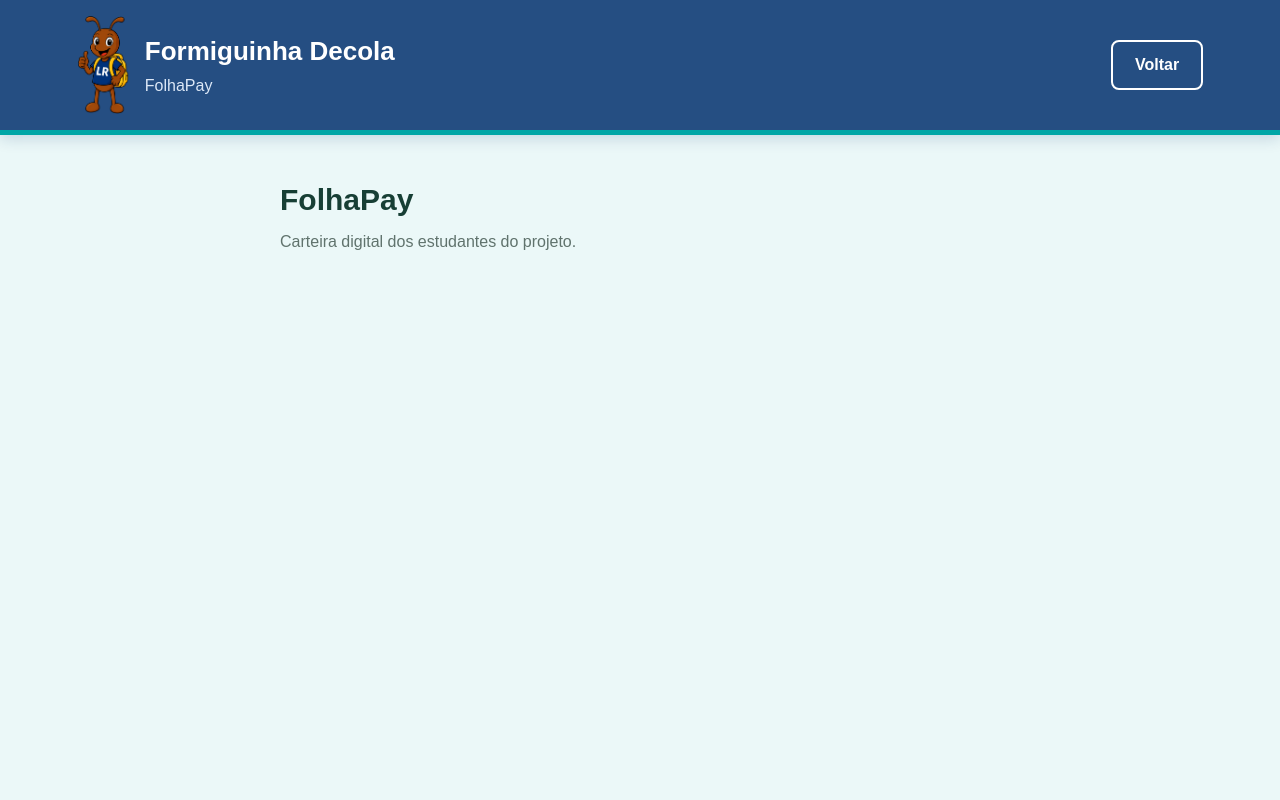
After one commit to analauratomazsantos-sys/formiguinha-decola, a Node server app: page /folhapay in a window 1280 px wide. The commit adds this page. Run offline with Node 20, Linux system fonts and the light colour scheme.

Commit message:
Atualiza identidade visual e adiciona FolhaPay e Ocorrencias

```diff
--- a/api/controllers/indexControllers.js
+++ b/api/controllers/indexControllers.js
@@ -34,6 +34,14 @@ function exibirExtrato(req, res) {
     });
 }
 
+function exibirFolhaPay(req, res) {
+    res.render("folhapay");
+}
+
+function exibirOcorrencias(req, res) {
+    res.render("ocorrencias");
+}
+
 module.exports = {
     exibirLogin,
     exibirPainel,
@@ -41,5 +49,7 @@ module.exports = {
     exibirListaEstudantes,
     exibirLancamentoLRCash,
     exibirSaldo,
-    exibirExtrato
+    exibirExtrato,
+    exibirFolhaPay,
+    exibirOcorrencias
 };
--- a/api/routes/indexRoutes.js
+++ b/api/routes/indexRoutes.js
@@ -10,5 +10,7 @@ router.get("/estudantes", indexControllers.exibirListaEstudantes);
 router.get("/lrcash", indexControllers.exibirLancamentoLRCash);
 router.get("/saldo", indexControllers.exibirSaldo);
 router.get("/extrato", indexControllers.exibirExtrato);
+router.get("/folhapay", indexControllers.exibirFolhaPay);
+router.get("/ocorrencias", indexControllers.exibirOcorrencias);
 
 module.exports = router;
--- a/api/views/cadastro-estudante.ejs
+++ b/api/views/cadastro-estudante.ejs
@@ -6,10 +6,10 @@
     <title>Cadastrar estudante | Formiguinha Decola</title>
     <link rel="stylesheet" href="/css/estilos.css">
 </head>
-<body class="pagina-formulario">
+<body class="pagina-formulario pagina-cadastro">
     <header class="topo-painel">
         <div class="marca-painel">
-            <span class="icone-formiga">🐜</span>
+            <img src="/images/mascote-formiguinha.png" alt="Mascote Formiguinha" class="icone-formiga">
             <div>
                 <h1>Banco Formigueiro</h1>
                 <p>Projeto Formiguinha Decola</p>
--- a/api/views/extrato-estudante.ejs
+++ b/api/views/extrato-estudante.ejs
@@ -6,10 +6,10 @@
     <title>Extrato do estudante | Formiguinha Decola</title>
     <link rel="stylesheet" href="/css/estilos.css">
 </head>
-<body class="pagina-lista">
+<body class="pagina-lista pagina-extrato">
     <header class="topo-painel">
         <div class="marca-painel">
-            <span class="icone-formiga">🐜</span>
+            <img src="/images/mascote-formiguinha.png" alt="Mascote Formiguinha" class="icone-formiga">
             <div>
                 <h1>Banco Formigueiro</h1>
                 <p>Projeto Formiguinha Decola</p>
--- /dev/null
+++ b/api/views/folhapay.ejs
@@ -0,0 +1,35 @@
+<!DOCTYPE html>
+<html lang="pt-BR">
+<head>
+    <meta charset="UTF-8">
+    <meta name="viewport" content="width=device-width, initial-scale=1.0">
+    <title>FolhaPay | Formiguinha Decola</title>
+    <link rel="stylesheet" href="/css/estilos.css">
+</head>
+
+<body class="pagina-formulario pagina-folhapay">
+
+    <header class="topo-painel">
+        <div class="marca-painel">
+            <img src="/images/mascote-formiguinha.png"
+                 alt="Mascote Formiguinha"
+                 class="icone-formiga">
+
+            <div>
+                <h1>Formiguinha Decola</h1>
+                <p>FolhaPay</p>
+            </div>
+        </div>
+
+        <a class="botao-sair" href="/painel">Voltar</a>
+    </header>
+
+    <main class="conteudo-formulario">
+        <section class="cabecalho-formulario">
+            <h2>FolhaPay</h2>
+            <p>Carteira digital dos estudantes do projeto.</p>
+        </section>
+    </main>
+
+</body>
+</html>
--- a/api/views/lancamento-lrcash.ejs
+++ b/api/views/lancamento-lrcash.ejs
@@ -6,10 +6,10 @@
     <title>Lançar LRCash | Formiguinha Decola</title>
     <link rel="stylesheet" href="/css/estilos.css">
 </head>
-<body class="pagina-formulario">
+<body class="pagina-formulario pagina-banco-formigueiro">
     <header class="topo-painel">
         <div class="marca-painel">
-            <span class="icone-formiga">🐜</span>
+            <img src="/images/mascote-formiguinha.png" alt="Mascote Formiguinha" class="icone-formiga">
             <div>
                 <h1>Banco Formigueiro</h1>
                 <p>Projeto Formiguinha Decola</p>
--- a/api/views/lista-estudantes.ejs
+++ b/api/views/lista-estudantes.ejs
@@ -6,10 +6,10 @@
     <title>Lista de estudantes | Formiguinha Decola</title>
     <link rel="stylesheet" href="/css/estilos.css">
 </head>
-<body class="pagina-lista">
+<body class="pagina-lista pagina-estudantes">
     <header class="topo-painel">
         <div class="marca-painel">
-            <span class="icone-formiga">🐜</span>
+            <img src="/images/mascote-formiguinha.png" alt="Mascote Formiguinha" class="icone-formiga">
             <div>
                 <h1>Banco Formigueiro</h1>
                 <p>Projeto Formiguinha Decola</p>
--- a/api/views/saldo-estudante.ejs
+++ b/api/views/saldo-estudante.ejs
@@ -6,10 +6,10 @@
     <title>Saldo do estudante | Formiguinha Decola</title>
     <link rel="stylesheet" href="/css/estilos.css">
 </head>
-<body class="pagina-formulario">
+<body class="pagina-formulario pagina-saldo">
     <header class="topo-painel">
         <div class="marca-painel">
-            <span class="icone-formiga">🐜</span>
+            <img src="/images/mascote-formiguinha.png" alt="Mascote Formiguinha" class="icone-formiga">
             <div>
                 <h1>Banco Formigueiro</h1>
                 <p>Projeto Formiguinha Decola</p>
--- a/public/css/estilos.css
+++ b/public/css/estilos.css
@@ -27,6 +27,15 @@
     --sucesso: #267a3f;
     --erro: #b42318;
     --alerta: #b86a16;
+
+    --rosa-saldo: #c4515c;
+    --rosa-saldo-escuro: #a63e49;
+
+    --roxo-extrato: #7b61a8;
+    --roxo-extrato-escuro: #624d8c;
+
+    --turquesa-folhapay: #00a6a6;
+    --turquesa-folhapay-escuro: #008383;
 
     --raio-pequeno: 8px;
     --raio-medio: 14px;
@@ -208,9 +229,9 @@ button:focus-visible {
     display: flex;
     align-items: center;
     justify-content: space-between;
-    padding: 18px 6%;
-    background: var(--azul-lr);
-    border-bottom: 4px solid var(--amarelo-lrcash);
+    padding: 16px 6%;
+    background: rgba(3, 49, 110, 0.85);
+    border-bottom: 5px solid var(--amarelo-lrcash);
     box-shadow: 0 4px 14px rgba(3, 49, 110, 0.16);
 }
 
@@ -221,15 +242,9 @@ button:focus-visible {
 }
 
 .icone-formiga {
-    display: flex;
-    align-items: center;
-    justify-content: center;
     width: 54px;
-    height: 54px;
-    border-radius: 50%;
-    background: var(--amarelo-lrcash);
-    font-size: 27px;
-    box-shadow: 0 4px 12px rgba(0, 0, 0, 0.16);
+    height: auto;
+    object-fit: contain;
 }
 
 .marca-painel h1 {
@@ -758,3 +771,210 @@ button:focus-visible {
     color: #b42318;
     font-weight: 700;
 }
+
+.pagina-cadastro {
+    background: var(--verde-folha-claro);
+}
+
+.pagina-cadastro .topo-painel {
+    border-bottom-color: var(--verde-folha);
+}
+
+.pagina-estudantes {
+    background: var(--azul-lr-claro);
+}
+
+.pagina-estudantes .topo-painel {
+    border-bottom-color: var(--azul-lr);
+}
+
+.pagina-banco-formigueiro {
+    background: var(--amarelo-lrcash-claro);
+}
+
+.pagina-banco-formigueiro .topo-painel {
+    border-bottom-color: var(--amarelo-lrcash);
+}
+
+.pagina-saldo {
+    background: rgba(196, 81, 92, 0.08);
+}
+
+.pagina-saldo .topo-painel {
+    border-bottom-color: var(--rosa-saldo);
+}
+
+.pagina-extrato {
+    background: rgba(123, 97, 168, 0.08);
+}
+
+.pagina-extrato .topo-painel {
+    border-bottom-color: var(--roxo-extrato);
+}
+
+.pagina-folhapay {
+    background: rgba(0, 166, 166, 0.08);
+}
+
+.pagina-folhapay .topo-painel {
+    border-bottom-color: var(--turquesa-folhapay);
+}
+
+.pagina-ocorrencias {
+    background: rgba(146, 108, 81, 0.10);
+}
+
+.pagina-ocorrencias .topo-painel {
+    border-bottom-color: var(--marrom-tamandua);
+}
+
+/* ========================================
+   CORES DOS BOTÕES POR PÁGINA
+   ======================================== */
+
+/* ESTUDANTES - Azul */
+.pagina-estudantes .botao-novo,
+.pagina-estudantes .botao-tabela {
+    background: var(--azul-lr);
+    color: var(--branco);
+}
+
+.pagina-estudantes .botao-novo:hover,
+.pagina-estudantes .botao-tabela:hover {
+    background: var(--azul-lr-escuro);
+}
+
+
+/* CADASTRAR ESTUDANTE - Verde */
+.pagina-cadastro .botao-salvar {
+    background: var(--verde-folha);
+    color: var(--branco);
+}
+
+.pagina-cadastro .botao-salvar:hover {
+    background: var(--verde-folha-escuro);
+}
+
+
+/* BANCO FORMIGUEIRO - Amarelo */
+.pagina-banco-formigueiro .botao-salvar {
+    background: var(--amarelo-lrcash);
+    color: var(--azul-lr-escuro);
+}
+
+.pagina-banco-formigueiro .botao-salvar:hover {
+    background: #d9a600;
+}
+
+
+/* SALDO - Rosado/vermelho */
+.pagina-saldo .botao-salvar {
+    background: var(--rosa-saldo);
+    color: var(--branco);
+}
+
+.pagina-saldo .botao-salvar:hover {
+    background: var(--rosa-saldo-escuro);
+}
+
+
+/* EXTRATO - Roxo */
+.pagina-extrato .botao-salvar,
+.pagina-extrato .botao-tabela {
+    background: var(--roxo-extrato);
+    color: var(--branco);
+}
+
+.pagina-extrato .botao-salvar:hover,
+.pagina-extrato .botao-tabela:hover {
+    background: var(--roxo-extrato-escuro);
+}
+
+
+/* FOLHAPAY - Turquesa */
+.pagina-folhapay .botao-salvar {
+    background: var(--turquesa-folhapay);
+    color: var(--branco);
+}
+
+.pagina-folhapay .botao-salvar:hover {
+    background: var(--turquesa-folhapay-escuro);
+}
+
+
+/* OCORRÊNCIAS - Marrom/tamanduá */
+.pagina-ocorrencias .botao-salvar {
+    background: var(--marrom-tamandua);
+    color: var(--branco);
+}
+
+.pagina-ocorrencias .botao-salvar:hover {
+    background: var(--marrom-tamandua-escuro);
+}
+
+/* ========================================
+   CAMPOS DE FORMULÁRIO - IDENTIDADE VISUAL
+   ======================================== */
+
+.campo-formulario input,
+.campo-formulario select,
+.campo-formulario textarea {
+    border-color: var(--borda);
+    color: var(--texto);
+    background: var(--branco);
+}
+
+.campo-formulario input:focus,
+.campo-formulario select:focus,
+.campo-formulario textarea:focus {
+    border-color: var(--azul-lr);
+    box-shadow: 0 0 0 3px rgba(3, 49, 110, 0.15);
+}
+
+.pagina-cadastro .campo-formulario input:focus,
+.pagina-cadastro .campo-formulario select:focus,
+.pagina-cadastro .campo-formulario textarea:focus {
+    border-color: var(--verde-folha);
+    box-shadow: 0 0 0 3px rgba(122, 201, 67, 0.18);
+}
+
+.pagina-banco-formigueiro .campo-formulario input:focus,
+.pagina-banco-formigueiro .campo-formulario select:focus,
+.pagina-banco-formigueiro .campo-formulario textarea:focus {
+    border-color: var(--amarelo-lrcash);
+    box-shadow: 0 0 0 3px rgba(253, 196, 10, 0.20);
+}
+
+.pagina-saldo .campo-formulario input:focus,
+.pagina-saldo .campo-formulario select:focus,
+.pagina-saldo .campo-formulario textarea:focus {
+    border-color: var(--rosa-saldo);
+    box-shadow: 0 0 0 3px rgba(196, 81, 92, 0.16);
+}
+
+.pagina-extrato .campo-formulario input:focus,
+.pagina-extrato .campo-formulario select:focus,
+.pagina-extrato .campo-formulario textarea:focus {
+    border-color: var(--roxo-extrato);
+    box-shadow: 0 0 0 3px rgba(123, 97, 168, 0.16);
+}
+
+.pagina-folhapay .campo-formulario input:focus,
+.pagina-folhapay .campo-formulario select:focus,
+.pagina-folhapay .campo-formulario textarea:focus {
+    border-color: var(--turquesa-folhapay);
+    box-shadow: 0 0 0 3px rgba(0, 166, 166, 0.16);
+}
+
+.pagina-ocorrencias .campo-formulario input:focus,
+.pagina-ocorrencias .campo-formulario select:focus,
+.pagina-ocorrencias .campo-formulario textarea:focus {
+    border-color: var(--marrom-tamandua);
+    box-shadow: 0 0 0 3px rgba(146, 108, 81, 0.18);
+}
+
+/* Resultado da tela Saldo seguindo a identidade do card */
+.pagina-saldo .resultado-saldo {
+    background: var(--rosa-saldo);
+    box-shadow: 0 10px 28px rgba(196, 81, 92, 0.18);
+}
```
Also changed, not shown: other parts of public/css/estilos.css (+29 -19 lines), api/views/login.ejs (+5 -5 lines), api/views/ocorrencias.ejs (added, +35 -0 lines), api/views/painel.ejs (+9 -7 lines), public/images/2.png (added), public/images/3.png (added), public/images/4.png (added), public/images/5.png (added), public/images/mascote-formiguinha.png (added).
